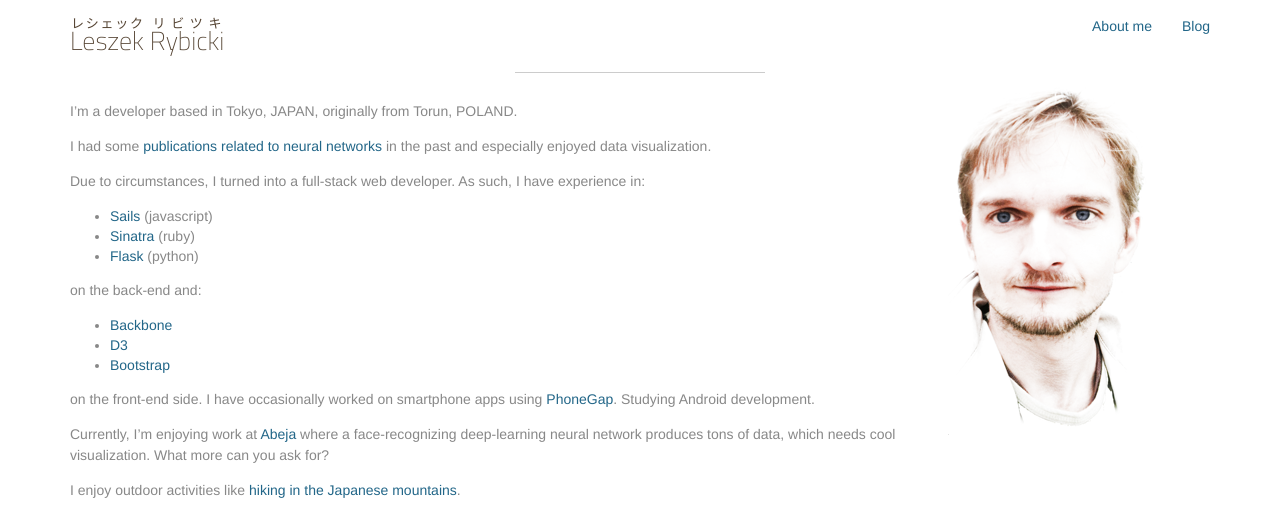
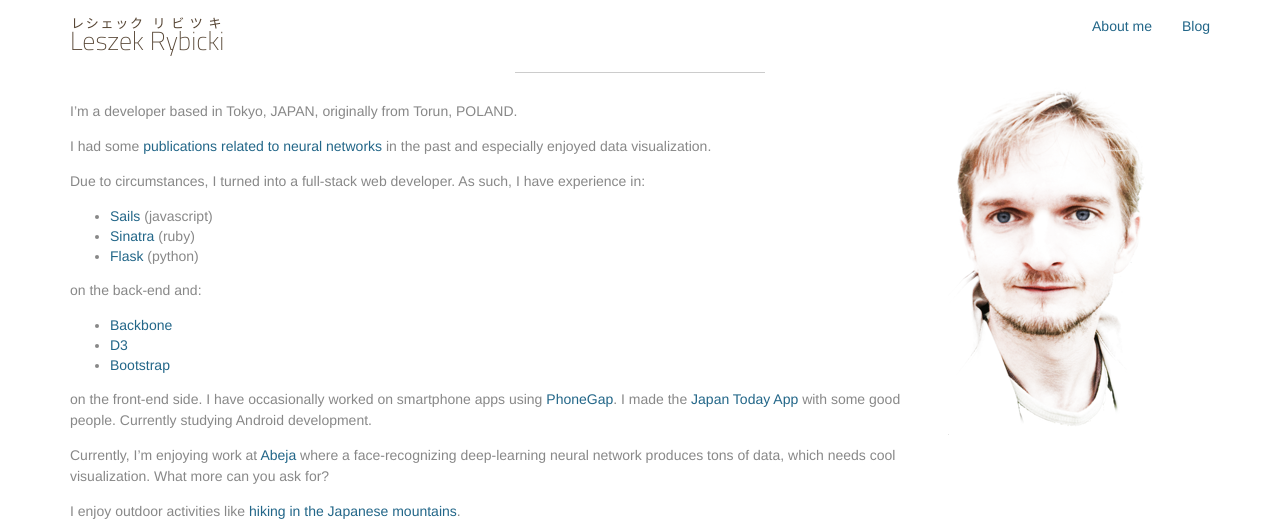
Before and after one commit to leszekr/leszekr.github.io, a Jekyll site: the page built from index.md, in a window 1280 px wide, cut to the strip 0-520 px from the top of the page. Built offline with Jekyll 4.4.1, drawn with Linux system fonts in a browser that asks for light colours; nearby versions of some CDN libraries; Markdown is read by kramdown in place of the engine named in the settings.

Commit message:
link to JT-app

```diff
--- a/index.md
+++ b/index.md
@@ -19,7 +19,7 @@ on the back-end and:
  - [D3](http://d3js.org/)
  - [Bootstrap](http://getbootstrap.com/)
 
-on the front-end side. I have occasionally worked on smartphone apps using [PhoneGap](http://phonegap.com/). Studying Android development.
+on the front-end side. I have occasionally worked on smartphone apps using [PhoneGap](http://phonegap.com/). I made the [Japan Today App](https://itunes.apple.com/us/app/japan-today/id681497824?mt=8) with some good people. Currently studying Android development.
 
 Currently, I'm enjoying work at [Abeja](http://abeja.asia) where a face-recognizing deep-learning neural network produces tons of data, which needs cool visualization. What more can you ask for?
 
```
